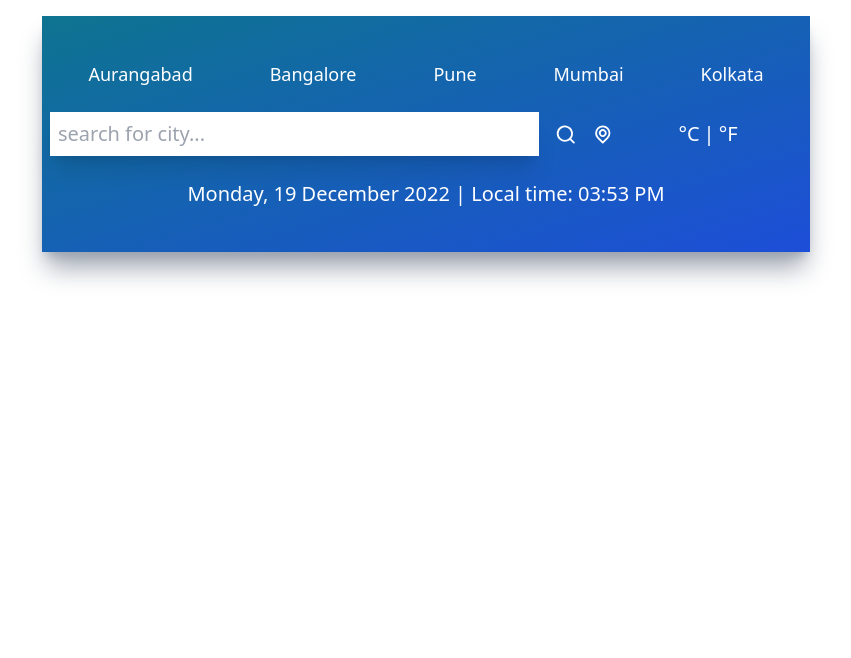
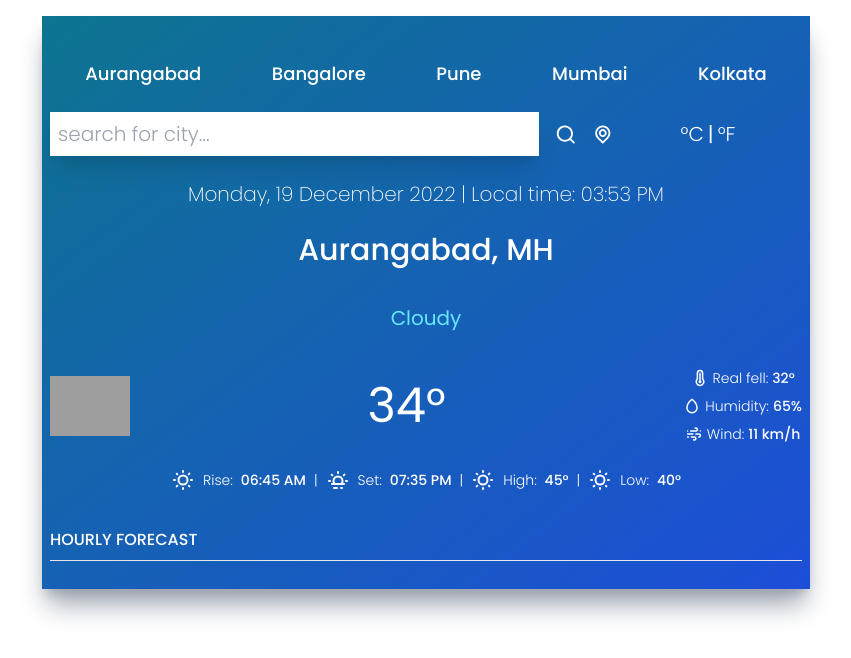
Before and after one commit to AshwiniParaye1/ClimeAssist, a React (Create React App) app: page / in a window 1280 px wide. Shown: the top 658 px of the page, without its empty margins (214-1065 px from the left). Built offline with nearby package versions, Linux system fonts and the light colour scheme; grey boxes are pictures that could not be loaded.

Commit message:
added temperatureAndDetails

```diff
--- a/src/App.js
+++ b/src/App.js
@@ -1,5 +1,7 @@
 import './App.css';
+import Forecast from './components/Forecast';
 import Inputs from './components/Inputs';
+import TemperatureAndDetails from './components/TemperatureAndDetails';
 import TimeAndLocation from './components/TimeAndLocation';
 import TopButtons from './components/TopButtons';
 // import UilReact from '@iconscout/react-unicons/icons/uil-react';
@@ -14,6 +16,8 @@ function App() {
 
 
           <TimeAndLocation />
+          <TemperatureAndDetails />
+          <Forecast />
 
       </div>
   );
--- /dev/null
+++ b/src/components/Forecast.jsx
@@ -0,0 +1,19 @@
+import React from 'react'
+
+function Forecast() {
+  return (
+  <div>
+
+    <div className='flex items-center justify-start mt-6'>
+        <p className='text-white font-medium uppercase'>hourly forecast</p>
+    </div>
+    <hr className='my-2' />
+
+    <div className='flex flex-row items-center justify-between text-white'></div>
+
+
+  </div>
+
+)}
+
+export default Forecast
--- /dev/null
+++ b/src/components/TemperatureAndDetails.jsx
@@ -0,0 +1,76 @@
+import React from 'react'
+import {
+    UilArrowUp,
+    UilArrowDown,
+    UilTemperature,
+    UilTear,
+    UilWind,
+    UilSun,
+    UilSunset,
+
+} from '@iconscout/react-unicons'
+
+function TemperatureAndDetails() {
+  return (
+  <div>
+
+    <div className='flex items-center justify-center py-6 text-xl text-cyan-300'>
+        <p>Cloudy</p>
+
+
+    </div>
+
+    <div className='flex flex-row items-center justify-between text-white py-3'>
+            <img src='http://openweathermap.org/img/wn/01d@2x.png' alt='' className='w-20'/>
+            <p className='text-5xl'>34°</p>
+            <div className='flex flex-col space-y-2'>
+
+                <div className='flex font-light text-sm items-center justify-center'>
+                    <UilTemperature size={18} className='mr-1' />
+                    Real fell:
+                    <span className='font-medium ml-1'>32°</span>
+                </div>
+
+                <div className='flex font-light text-sm items-center justify-center'>
+                    <UilTear size={18} className='mr-1' />
+                    Humidity:
+                    <span className='font-medium ml-1'>65%</span>
+                </div>
+
+                <div className='flex font-light text-sm items-center justify-center'>
+                    <UilWind size={18} className='mr-1' />
+                    Wind:
+                    <span className='font-medium ml-1'>11 km/h</span>
+                </div>
+
+            </div>
+    </div>
+
+
+    <div className='flex flex-row items-center justify-center space-x-2 text-white text-sm py-3'>
+
+    <UilSun />
+    <p className='font-light'>Rise: <span className='font-medium ml-1'>06:45 AM</span></p>
+    <p className='font-light'>|</p>
+
+    <UilSunset />
+    <p className='font-light'>Set: <span className='font-medium ml-1'>07:35 PM</span></p>
+    <p className='font-light'>|</p>
+
+    <UilSun />
+    <p className='font-light'>High: <span className='font-medium ml-1'>45°</span></p>
+    <p className='font-light'>|</p>
+
+    <UilSun />
+    <p className='font-light'>Low: <span className='font-medium ml-1'>40°</span></p>
+
+
+
+
+    </div>
+
+  </div>
+
+)}
+
+export default TemperatureAndDetails
--- a/src/components/TimeAndLocation.jsx
+++ b/src/components/TimeAndLocation.jsx
@@ -7,11 +7,15 @@ function TimeAndLocation() {
         <div className='flex items-center justify-center my-6'>
 
             <p className='text-white text-xl font-extralight'>
-                Monday, 19 December 2022 | Local time: 03:53 PM
+            Monday, 19 December 2022 | Local time: 03:53 PM
             </p>
 
         </div>
 
+        <div className='flex items-center justify-center my-3'>
+            <p className='text-white text-3xl font-medium'>Aurangabad, MH</p>
+
+        </div>
 
     </div>
   )
--- a/src/index.css
+++ b/src/index.css
@@ -1,3 +1,11 @@
+@import url('https://fonts.googleapis.com/css2?family=Poppins:ital,wght@0,100;0,200;0,300;0,400;0,500;0,600;0,700;0,800;0,900;1,100;1,200;1,300;1,400;1,500;1,600;1,700;1,800;1,900&display=swap');
+
 @tailwind base;
 @tailwind components;
 @tailwind utilities;
+
+@layer base{
+    html{
+        font-family: 'Poppins', sans-serif;
+    }
+}
```
